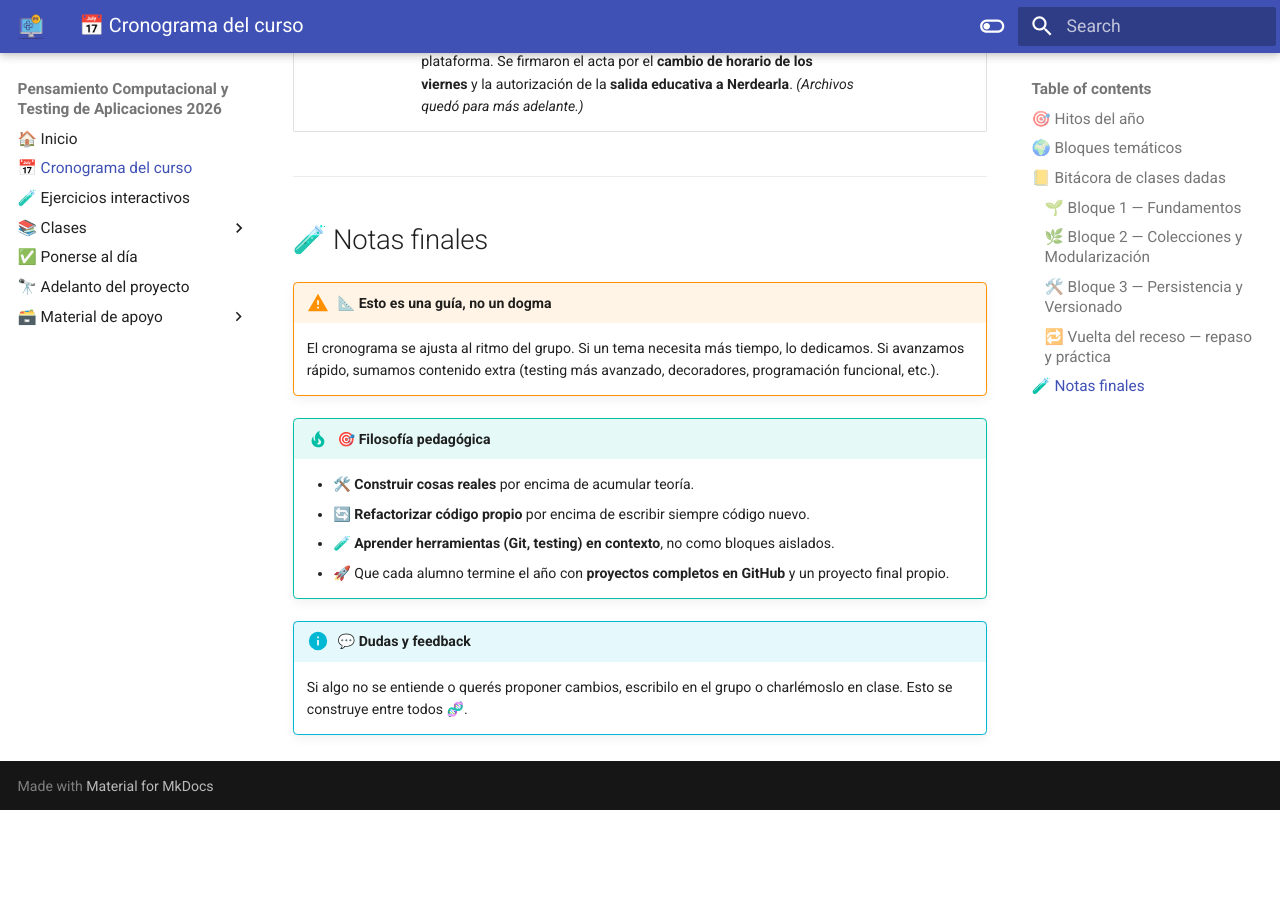
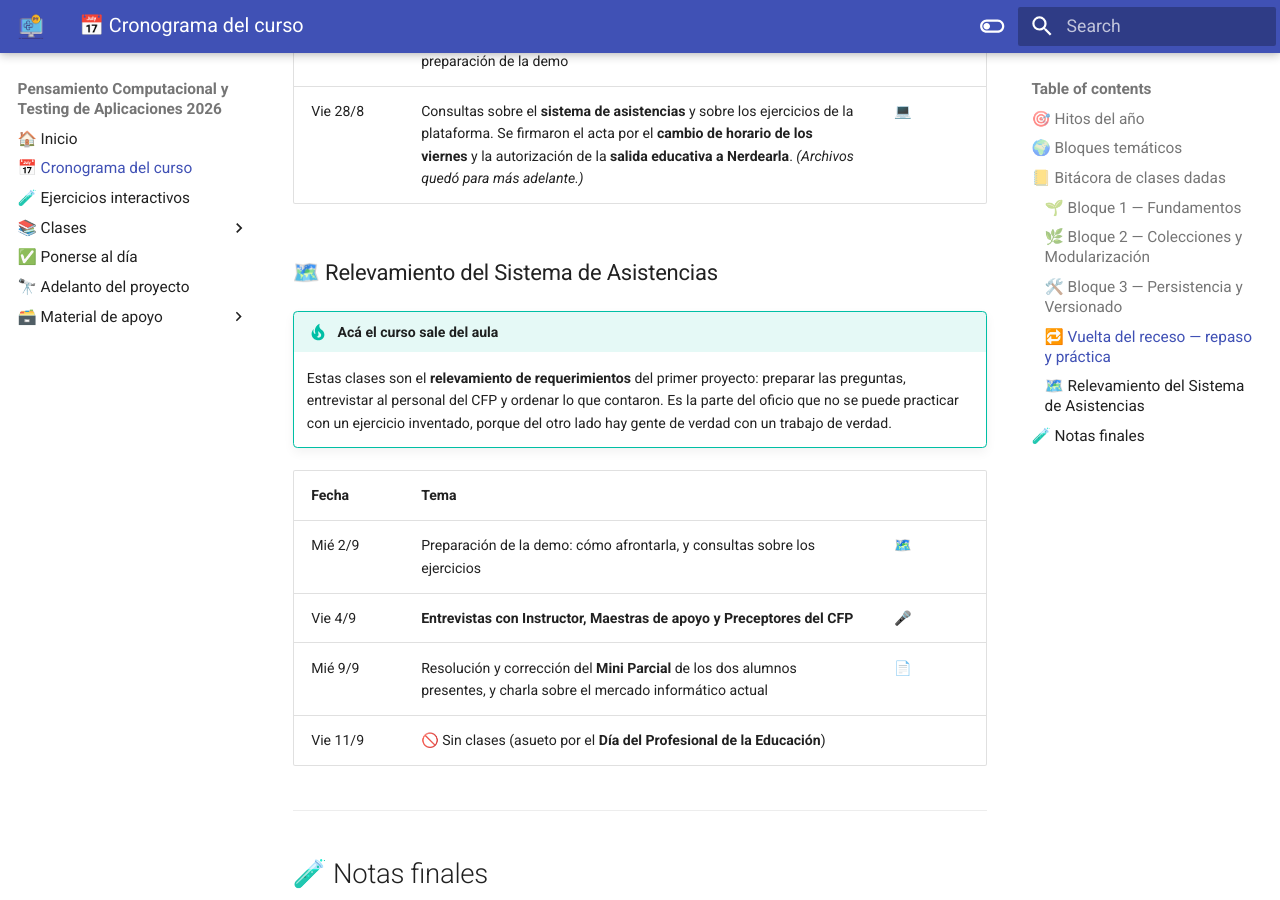
Before and after one commit to MaxiNunez24/pensamiento-computacional-testing-2026, an MkDocs documentation site: the page built from docs/cronograma.md, in a window 1280 px wide and 900 px high, scrolled down 6685 px. Built offline with MkDocs 1.6.1 and Material for MkDocs 9.7.7, drawn with Linux system fonts in a browser that asks for light colours; before the commit the page ends 7495 px from its top, so only the background shows below that; some of the changed text lies outside the part shown.

Commit message:
Bitacora al dia, y POO deja de estar prometido para una fecha que paso
Confirmado por el profe, no deducido:

    Mie  2/9  preparacion de la demo + consultas de ejercicios
    Vie  4/9  entrevistas con instructor, maestras de apoyo y preceptores
    Mie  9/9  correccion del mini parcial de los 2 alumnos presentes y charla
              sobre el mercado informatico actual
    Vie 11/9  cerrado, asueto por el dia del profesional de la educacion

Las filas abren su propia seccion: la ultima se llamaba "Vuelta del receso --
repaso y practica", y entrevistar al personal del CFP no es ni repaso ni
practica.

POO estaba prometido para el 9/9 en CUATRO lugares, en las dos mitades del
sitio, y justo dentro del aviso de "hasta aca tenemos que estar todos". Con la
fecha vencida ese aviso no dice nada. Pasa a la semana del 23.

El 18/9 --entrevistas con directivos y auxiliares, y la reunion con todos
juntos-- va a Hitos y NO a la bitacora: la bitacora dice de si misma que es el
registro de lo que efectivamente vimos, asi que meterle fechas futuras la
convierte en otra cosa.

El contador de clases restantes sale de un JS con una lista de feriados; se le
suma el asueto del 11/9.

Y el ejemplo de entrevista.mdx ("lo decidimos el 9 de septiembre") apuntaba a
una reunion que no ocurrio: ahora apunta al 18.

Co-Authored-By: Claude Opus 5 <noreply@anthropic.com>

```diff
--- a/docs/cronograma.md
+++ b/docs/cronograma.md
@@ -33,6 +33,7 @@
 | ❄️ **22/7 – 1/8** | Receso invernal *(pasado)* |
 | 🔁 **Agosto** | Vuelta del receso: **repaso y práctica** en la plataforma, y cierre de **Archivos y JSON** |
 | 🏗️ **Septiembre** | **POO** y arranque del **Sistema de Asistencias** (primer proyecto, CLI) |
+| 🗺️ **Vie 18/9** | **Entrevistas con Directivos y Auxiliares** + reunión con **todos juntos**: se les presenta la planificación del sistema |
 | 🎉 **24 y 26/9** | **Nerdearla** — salida educativa al Ciudad Cultural Konex. (El evento va del 22 al 26; el 22 y 23 son online y lo presencial arranca el jueves 24.) |
 | ✅ **Mié 30/9** | Segundo hito: **Sistema de Asistencias en CLI**, guardando en JSON |
 | 🧪 **Oct** | **Testing** (teoría + `pytest` sobre el proyecto) y migración del sistema a **web (Flask)** |
@@ -174,6 +175,21 @@
 | Mié 26/8 | **Elicitación de requerimientos**: lluvia de ideas sobre el sistema y preparación de la demo | [🗺️](https://maxinunez24.github.io/pensamiento-computacional-testing-2026/ejercicios/proyecto/) |
 | Vie 28/8 | Consultas sobre el **sistema de asistencias** y sobre los ejercicios de la plataforma. Se firmaron el acta por el **cambio de horario de los viernes** y la autorización de la **salida educativa a Nerdearla**. *(Archivos quedó para más adelante.)* | [💻](https://maxinunez24.github.io/pensamiento-computacional-testing-2026/ejercicios/al-dia/) |
 
+### 🗺️ Relevamiento del Sistema de Asistencias
+
+!!! tip "Acá el curso sale del aula"
+    Estas clases son el **relevamiento de requerimientos** del primer proyecto: preparar las
+    preguntas, entrevistar al personal del CFP y ordenar lo que contaron. Es la parte del oficio
+    que no se puede practicar con un ejercicio inventado, porque del otro lado hay gente de verdad
+    con un trabajo de verdad.
+
+| Fecha | Tema | |
+|-------|------|--|
+| Mié 2/9 | Preparación de la demo: cómo afrontarla, y consultas sobre los ejercicios | [🗺️](https://maxinunez24.github.io/pensamiento-computacional-testing-2026/ejercicios/proyecto/) |
+| Vie 4/9 | **Entrevistas con Instructor, Maestras de apoyo y Preceptores del CFP** | [🎤](https://maxinunez24.github.io/pensamiento-computacional-testing-2026/ejercicios/entrevista/) |
+| Mié 9/9 | Resolución y corrección del **Mini Parcial** de los dos alumnos presentes, y charla sobre el mercado informático actual | [📄](./clases/bloque_1_fundamentos/mini_parcial.md) |
+| Vie 11/9 | 🚫 Sin clases (asueto por el **Día del Profesional de la Educación**) | |
+
 <!-- Plan post-receso (definido 1/8):
      El 17/7 se usó para cerrar Git/GitHub (quedó COMPLETO ✅) + picnic de cierre.
      ARCHIVOS quedó flojo: se dio el 8/7 con varios alumnos ausentes y el grupo se perdió bastante.
--- a/docs/javascripts/clases-restantes.js
+++ b/docs/javascripts/clases-restantes.js
@@ -12,6 +12,7 @@
   var RECESO_HASTA = '2026-08-01';
   var FERIADOS = [
     '2026-07-10', // feriado (viernes)
+    '2026-09-11', // asueto por el día del profesional de la educación (viernes)
     // agregá acá otros feriados que caigan en miércoles o viernes...
   ];
 
--- a/src/content/docs/al-dia.mdx
+++ b/src/content/docs/al-dia.mdx
@@ -6,7 +6,7 @@ description: Los ejercicios mínimos para llegar con lo anterior firme al arranq
 import PlanAlDia from '../../components/PlanAlDia.astro';
 
 :::caution[Hasta acá tenemos que estar todos]
-Arrancamos **POO** el **miércoles 9 de septiembre**, y es el tema más grande del año. Para
+Arrancamos **POO** la **semana del 23 de septiembre**, y es el tema más grande del año. Para
 aprovecharlo hay que llegar con lo anterior firme: POO no se entiende sin soltura con variables,
 condicionales, listas y bucles.
 
--- a/src/content/docs/entrevista.mdx
+++ b/src/content/docs/entrevista.mdx
@@ -284,5 +284,5 @@ El miércoles siguiente, con las marcas y los audios:
 :::tip[Por qué esto vale más que un enunciado dado por el profe]
 Porque un cliente que participó del recorte no reclama después por lo que quedó afuera. Y porque el
 día que alguien pregunte "¿por qué el sistema no hace X?", la respuesta no va a ser "no nos dio el
-tiempo" sino **"lo decidimos el 9 de septiembre, y estas fueron las razones"**.
+tiempo" sino **"lo decidimos el 18 de septiembre, y estas fueron las razones"**.
 :::
```
Also changed, not shown: other parts of src/content/docs/al-dia.mdx (+1 -1 lines), docs/al_dia.md (+2 -2 lines).
